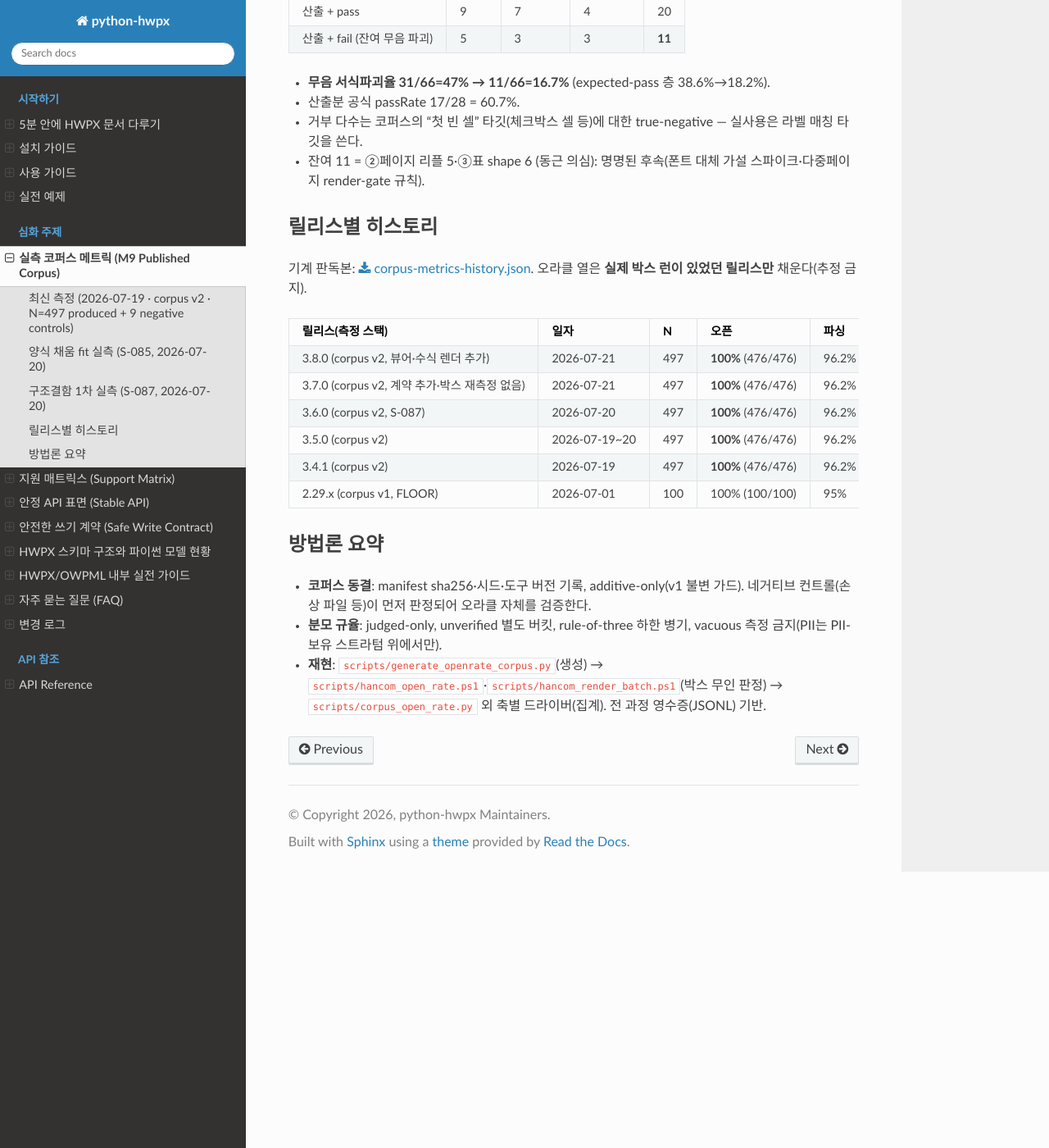
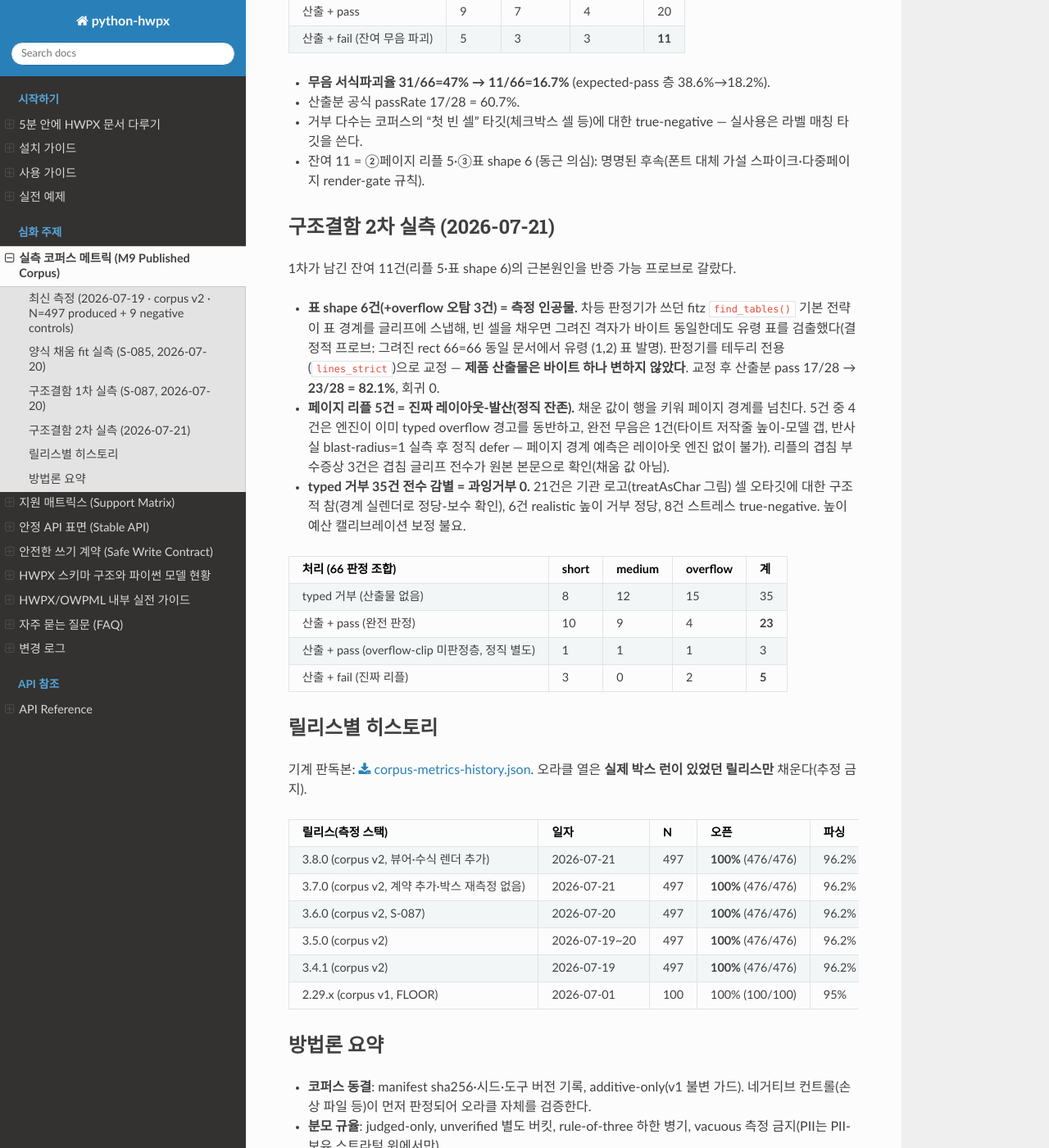
Before and after one commit to airmang/python-hwpx, a Sphinx documentation site: the page built from docs/corpus-metrics.md, in a window 1280 px wide and 1400 px high, scrolled down 1793 px. Shown: the whole window at 82% size. Built offline with Sphinx 7.4.7 and the Read the Docs theme 3.1.0, drawn with Linux system fonts in a browser that asks for light colours; some of the changed text lies outside the part shown.

Commit message:
chore(release): python-hwpx 4.1.0 — border-based differential judge, honest round-2 metrics
Co-Authored-By: Claude Fable 5 <noreply@anthropic.com>

```diff
--- a/docs/corpus-metrics.md
+++ b/docs/corpus-metrics.md
@@ -22,7 +22,7 @@
 | 파싱(내용 적재) | 458/476 = 96.2% | COM 텍스트 프로브 (redline 문서는 `InitScan/GetText` 42/42) | 비텍스트 문서(그림 전용 등)는 정의상 비파싱 집계 |
 | 렌더 검증 | render_checked 416/476 | COM `SaveAs("PDF")` → 오프라인 fitz | +43 `render_unavailable` (한컴이 변경추적 문서의 PDF export 자체를 거부 — 실측 한계) · +17 unverified |
 | 바이트 보존 | **497/497 = 100%** (미수정 part) | zip-part diff (오라클 불요) | patch 경로 한정 — 풀세이브는 명시적 out-of-claim |
-| 양식 채움 차등 | **무음 서식파괴 47%→16.7%** (S-087 구조결함 픽스) · 산출분 pass 17/28 · typed 거부 35/66 | blank↔filled 실렌더 기하 비교 | 아래 "구조결함 1차 실측(S-087)" 절 — 못 담는 타깃은 이제 조용히 깨지지 않고 typed 거부 |
+| 양식 채움 차등 | **산출+fail 5/66=7.6%** (측정 인공물 교정 후 · 그중 엔진 경고조차 없는 완전 무음 1/66) · 산출분 pass 23/28=82.1% · typed 거부 35/66(전수 감별: 과잉거부 0) | blank↔filled 실렌더 기하 비교(테두리 기반 판정) | 아래 "구조결함 2차 실측" 절 — 개선분은 제품 변경이 아니라 판정기 교정임을 명시 |
 | 저작 품질 게이트 | 58/65 = 89.2% | 공문 구조 hard-gate + 품질 검사 (오라클 불요) | 실패 7건 전원이 **의도적 결문-생략 네거티브 변종** (게이트 판별력 증거) — 실저작 58/58 |
 | PII 0-leak | **0 누출** (35문서 / 합성 개인정보 140값) | raw-grep 전 산출물 + MCP 추출 3표면 | 마스킹 default-on 경로 |
 | 네이티브 목차 | 구조 15/15 · 실한컴 재계산 후 페이지 정합 5/5 | 구조 검사 + Mac 한컴 refresh→render 샘플 | refresh와 export는 세션 분리(한컴 크래시 회피 계약) |
@@ -75,6 +75,32 @@ S-085가 명명한 지배결함의 근본원인을 실한컴 프로브 매트릭
 - 잔여 11 = ②페이지 리플 5·③표 shape 6 (동근 의심): 명명된 후속(폰트 대체
   가설 스파이크·다중페이지 render-gate 규칙).
 
+## 구조결함 2차 실측 (2026-07-21)
+
+1차가 남긴 잔여 11건(리플 5·표 shape 6)의 근본원인을 반증 가능 프로브로 갈랐다.
+
+- **표 shape 6건(+overflow 오탐 3건) = 측정 인공물.** 차등 판정기가 쓰던 fitz
+  `find_tables()` 기본 전략이 표 경계를 글리프에 스냅해, 빈 셀을 채우면 그려진
+  격자가 바이트 동일한데도 유령 표를 검출했다(결정적 프로브: 그려진 rect 66=66
+  동일 문서에서 유령 (1,2) 표 발명). 판정기를 테두리 전용(`lines_strict`)으로
+  교정 — **제품 산출물은 바이트 하나 변하지 않았다**. 교정 후 산출분 pass
+  17/28 → **23/28 = 82.1%**, 회귀 0.
+- **페이지 리플 5건 = 진짜 레이아웃-발산(정직 잔존).** 채운 값이 행을 키워 페이지
+  경계를 넘친다. 5건 중 4건은 엔진이 이미 typed overflow 경고를 동반하고, 완전
+  무음은 1건(타이트 저작줄 높이-모델 갭, 반사실 blast-radius=1 실측 후 정직
+  defer — 페이지 경계 예측은 레이아웃 엔진 없이 불가). 리플의 겹침 부수증상
+  3건은 겹침 글리프 전수가 원본 본문으로 확인(채움 값 아님).
+- **typed 거부 35건 전수 감별 = 과잉거부 0.** 21건은 기관 로고(treatAsChar 그림)
+  셀 오타깃에 대한 구조적 참(경계 실렌더로 정당-보수 확인), 6건 realistic 높이
+  거부 정당, 8건 스트레스 true-negative. 높이 예산 캘리브레이션 보정 불요.
+
+| 처리 (66 판정 조합) | short | medium | overflow | 계 |
+|---|---|---|---|---|
+| typed 거부 (산출물 없음) | 8 | 12 | 15 | 35 |
+| 산출 + pass (완전 판정) | 10 | 9 | 4 | **23** |
+| 산출 + pass (overflow-clip 미판정층, 정직 별도) | 1 | 1 | 1 | 3 |
+| 산출 + fail (진짜 리플) | 3 | 0 | 2 | **5** |
+
 ## 릴리스별 히스토리
 
 기계 판독본: {download}`corpus-metrics-history.json <corpus-metrics-history.json>`.
--- a/docs/support-matrix.md
+++ b/docs/support-matrix.md
@@ -23,7 +23,7 @@
 |---|---|---|
 | 문단·표 저작/편집 | Parse·Preserve·Edit·Create·Render-verified | corpus-metrics「오픈 수용률」476/476, 「저작 품질 게이트」실저작 58/58, 「렌더 검증」416건 |
 | 표 구조 변경(행·열·표 삭제/삽입, 열 오토핏) | Preserve·Edit | `hwpx.table_patch`; corpus-metrics「바이트 보존」497/497(patch 경로) |
-| 양식 채움(byte-splice) | Preserve·Edit | `hwpx.patch`·`table_patch`·`body_patch`; corpus-metrics「바이트 보존」497/497. wild 공개 양식의 서식 충실은 구조결함 픽스 후 **무음 서식파괴 16.7%**(판정 66조합, 불가능 타깃은 typed 거부 35건·산출분 pass 17/28) — 잔여는 페이지 리플·표 shape 2부류로 명명(「구조결함 1차 실측」절) |
+| 양식 채움(byte-splice) | Preserve·Edit | `hwpx.patch`·`table_patch`·`body_patch`; corpus-metrics「바이트 보존」497/497. wild 공개 양식의 서식 충실은 2차 실측 후 **산출분 pass 82.1%(23/28)·산출+fail 7.6%(5/66)** — 불가능 타깃은 typed 거부 35건(전수 감별 과잉거부 0). 잔존은 페이지 리플 5건(4건 typed 경고 동반·완전 무음 1건, 「구조결함 2차 실측」절), 표 shape 부류는 측정 인공물로 판명·판정기 교정 |
 | 그림 삽입/치환 | Edit·Create | `add_picture`·`add_image`·`replace_picture`. `<hp:pic>` 완전 자동 생성과 복잡 개체는 미제공이므로 한컴에서 확인 권장(README「알려진 제약」) |
 | 차트 | Unsupported-but-preserved | 차트 생성 API 없음(kordoc 흡수 갭). 기존 차트 part는 patch 저장 시 바이트 보존(497/497) |
 | 수식 | Parse·Unsupported-but-preserved | 코어에 수식 저작 API 없음. 기존 수식 개체는 파싱·patch 보존됨(수식 미리보기 렌더는 뷰어/플러그인 계층) |
--- a/pyproject.toml
+++ b/pyproject.toml
@@ -4,7 +4,7 @@ build-backend = "setuptools.build_meta"
 
 [project]
 name = "python-hwpx"
-version = "4.0.0"
+version = "4.1.0"
 description = "한글 없이 HWPX 문서를 열고, 편집하고, 생성하고, 검증하는 Python 자동화 라이브러리"
 readme = { file = "README.md", content-type = "text/markdown" }
 license = "Apache-2.0"
```
Also changed, not shown: CHANGELOG.md (+16 -0 lines).
